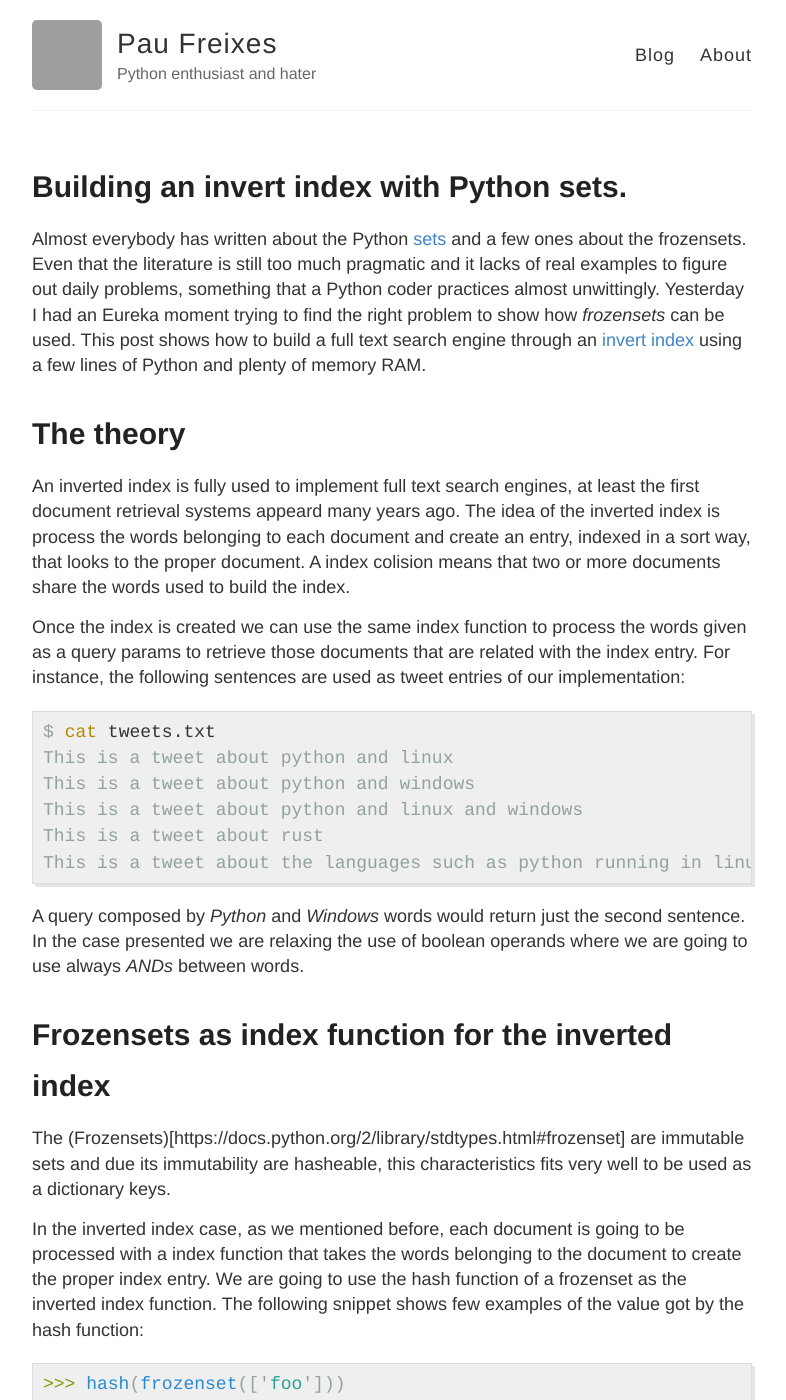
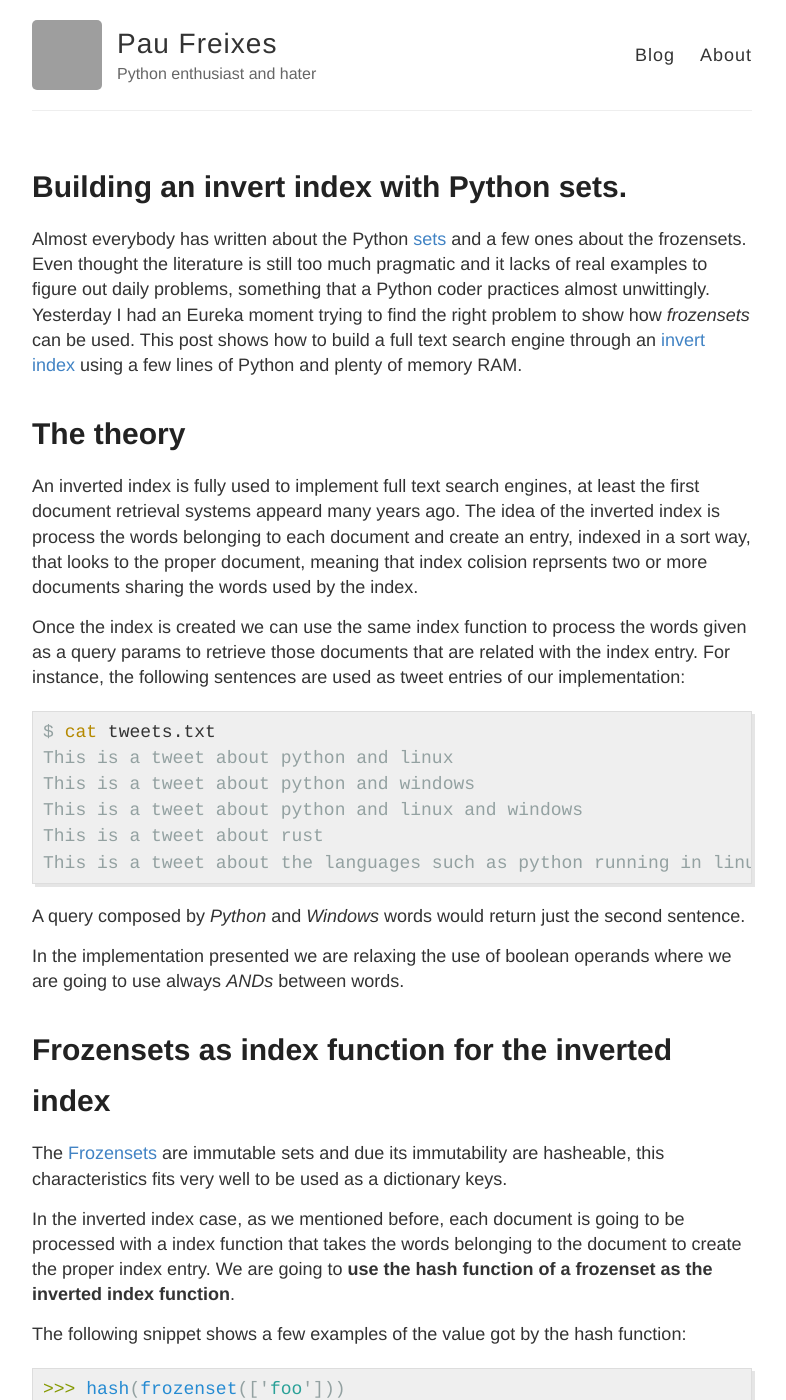
Before and after one commit to pfreixes/pfreixes.github.io, a Jekyll site: the page built from _posts/2016-04-14-building-an-invert-index-with-python-sets.md, in a window 1280 px wide and 1400 px high. Shown: the whole window, without its empty margins (248-1034 px from the left). Built offline with Jekyll 4.4.1, drawn with Linux system fonts in a browser that asks for light colours; some of the changed text lies outside the part shown; grey boxes are pictures that could not be loaded.

Commit message:
Improved style and fixed typos

```diff
--- a/_posts/2016-04-14-building-an-invert-index-with-python-sets.md
+++ b/_posts/2016-04-14-building-an-invert-index-with-python-sets.md
@@ -4,7 +4,7 @@ title: Building an invert index with Python sets.
 ---
 
 Almost everybody has written about the Python [sets](https://docs.python.org/2/library/stdtypes.html#set) and a few
-ones about the frozensets. Even that the literature is still too much pragmatic and it lacks of real examples to
+ones about the frozensets. Even thought the literature is still too much pragmatic and it lacks of real examples to
 figure out daily problems, something that a Python coder practices almost unwittingly. Yesterday I had an Eureka
 moment trying to find the right problem to show how *frozensets* can be used. This post shows how to build a full text
 search engine through an [invert index](https://en.wikipedia.org/wiki/Inverted_index) using a few lines of Python and plenty
@@ -14,7 +14,7 @@ of memory RAM.
 
 An inverted index is fully used to implement full text search engines, at least the first document retrieval systems appeard many
 years ago. The idea of the inverted index is process the words belonging to each document and create an entry, indexed in a sort way,
-that looks to the proper document. A index colision means that two or more documents share the words used to build the index.
+that looks to the proper document, meaning that index colision reprsents two or more documents sharing the words used by the index.
 
 Once the index is created we can use the same index function to process the words given as a query params to retrieve those
 documents that are related with the index entry. For instance, the following sentences are used as tweet entries of our
@@ -29,17 +29,19 @@ This is a tweet about rust
 This is a tweet about the languages such as python running in linux
 {% endhighlight console %}
 
-A query composed by *Python* and *Windows* words would return just the second sentence. In the case presented we are relaxing the use of
-boolean operands where we are going to use always *ANDs* between words.
+A query composed by *Python* and *Windows* words would return just the second sentence.
+
+In the implementation presented we are relaxing the use of boolean operands where we are going to use always *ANDs* between words.
 
 # Frozensets as index function for the inverted index
 
-The (Frozensets)[https://docs.python.org/2/library/stdtypes.html#frozenset] are immutable sets and due its immutability are hasheable, this
+The [Frozensets](https://docs.python.org/2/library/stdtypes.html#frozenset) are immutable sets and due its immutability are hasheable, this
 characteristics fits very well to be used as a dictionary keys.
 
 In the inverted index case, as we mentioned before, each document is going to be processed with a index function that takes the words belonging
-to the document to create the proper index entry. We are going to use the hash function of a frozenset as the inverted index function.
-The following snippet shows few examples of the value got by the hash function:
+to the document to create the proper index entry. We are going to **use the hash function of a frozenset as the inverted index function**.
+
+The following snippet shows a few examples of the value got by the hash function:
 
 {% highlight python %}
 
@@ -54,7 +56,7 @@ The following snippet shows few examples of the value got by the hash function:
 
 {% endhighlight python %}
 
-As you can notice the last two entries generate the same hash value, worth mentioning that sets/frozensets have no sense of the order. In the case of the
+As you can notice the last two entries generate the same hash value, worth mentioning that **sets/frozensets have no sense of the order**. In the case of the
 implementation shown is also a requirement, look up for documents with the *foo* and *bar* words irrespective of the order.
 
 # Creating the index ready to be used by any search
@@ -63,7 +65,7 @@ Time and space are intimately coupled in terms of complexity, they usually are i
 in terms of cost of search - not in the processing step - to then use more memory. This election was based on the preference to make an extensive use of the frozensets.
 
 As we saw before the frozenset can be used to get an unique hash value for a bunch of words, we can take profit of that characteristic
-creating as many entries to the inverted index as many unique combinations of words the document has. For example, the following snippet shows
+**creating as many entries to the inverted index as many unique combinations of words the document has**. For example, the following snippet shows
 how with a bit of *itertools* sauce we are able to generate all of these needed hash values.
 
 
@@ -79,8 +81,8 @@ how with a bit of *itertools* sauce we are able to generate all of these needed
 
 {% endhighlight python %}
 
-The itertools (combinations)[https://docs.python.org/2/library/itertools.html#itertools.combinations] helps us to create all of
-needed values to be used as input of the inverted index function.
+The itertools [combinations](https://docs.python.org/2/library/itertools.html#itertools.combinations) helps us to create all of
+these needed values that will be used as input of the inverted index function.
 
 # Resolving positive words and negative words in a query
 
@@ -88,8 +90,8 @@ In the previous section we have seen how the inverted index key space is populat
 will be used for each key?.
 
 The documents by them self are stored as elements in a list and the positions are used as pointers, hereby the implementation uses the
-positions as a way to identify and look up a document. Each value regarding a key of the inverted index stores a *set* with all of the
-document pointers. For example the following snippet shows an example of how documents are index and stored to at last be linked between
+positions as a way to identify and look up a document. Each value, regarding a key of the inverted index, **stores a set with all of the
+document pointers**. For example the following snippet shows an example of how documents are index and stored to at last be linked between
 both data structures:
 
 {% highlight python %}
```
Also changed, not shown: other parts of _posts/2016-04-14-building-an-invert-index-with-python-sets.md (+3 -3 lines).
